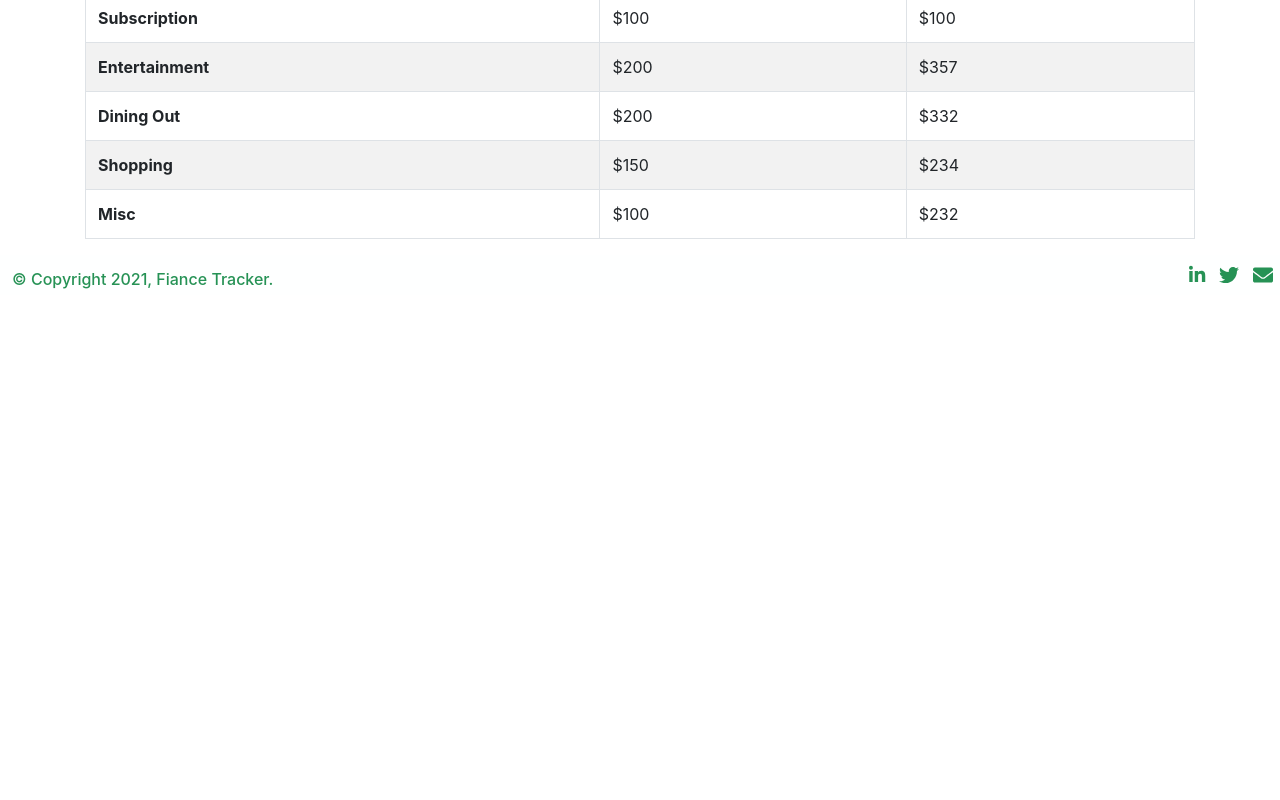
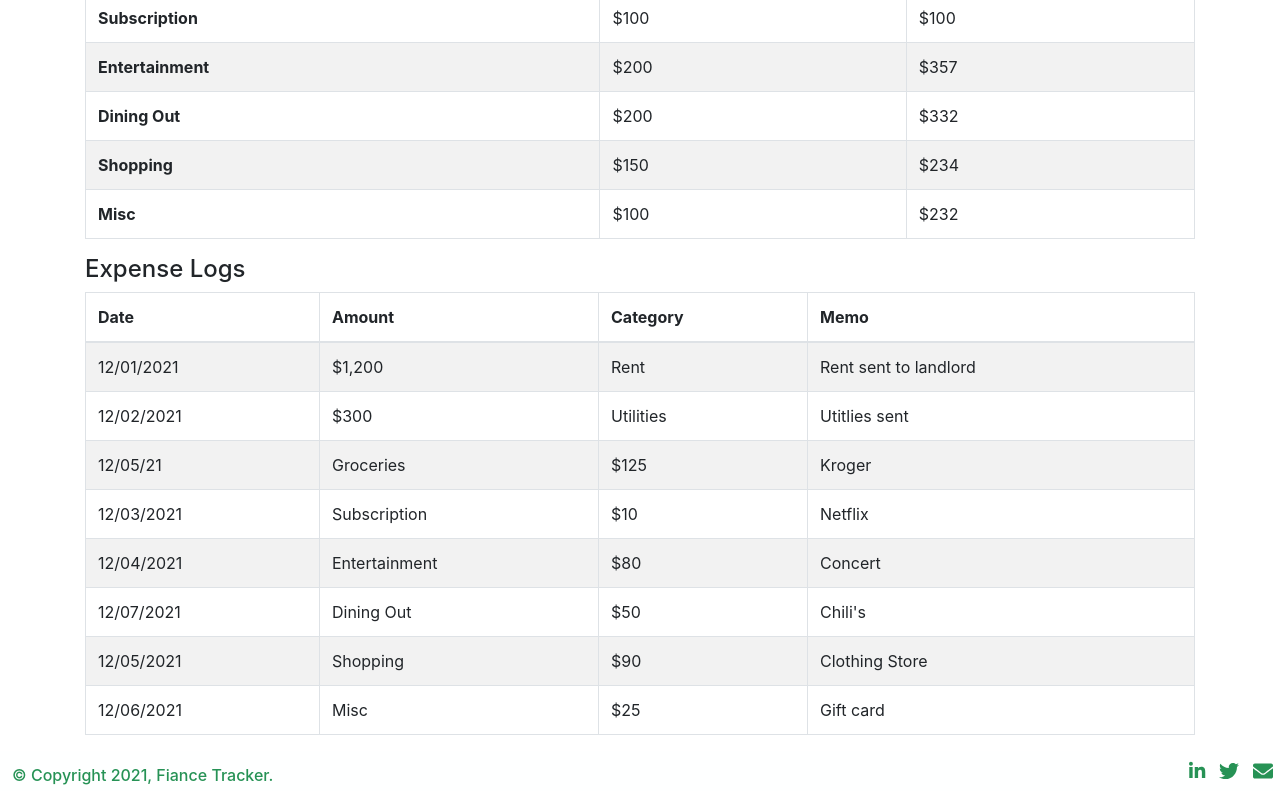
Before and after one commit to BrendaQu/project2-finance-tracker, a React (Create React App) app: page / in a window 1280 px wide. Shown: the part 630-1430 px from the top of the page. Before the commit the page ends 935 px from the top, so only its background shows below. Built offline with nearby package versions, Linux system fonts and the light colour scheme.

Commit message:
user report updated

```diff
--- a/src/componenets/UserReport/index.js
+++ b/src/componenets/UserReport/index.js
@@ -93,6 +93,67 @@ const UserReport = () => {
                     </tr>
                 </tbody>
             </table>
+            <h4>Expense Logs</h4>
+            <table class="table table-hover table-bordered table-striped" >
+                <thead>
+                    <tr>
+                        <th scope="col">Date</th>
+                        <th scope="col">Amount</th>
+                        <th scope="col">Category</th>
+                        <th scope="col">Memo</th>
+                    </tr>
+                </thead>
+                <tbody>
+                    <tr>
+                        <td>12/01/2021</td>
+                        <td>$1,200</td>
+                        <td>Rent</td>
+                        <td>Rent sent to landlord</td>
+                    </tr>
+                    <tr>
+                        <td>12/02/2021</td>
+                        <td>$300</td>
+                        <td>Utilities</td>
+                        <td>Utitlies sent</td>
+                    </tr>
+                    <tr>
+                        <td>12/05/21</td>
+                        <td>Groceries</td>
+                        <td>$125</td>
+                        <td>Kroger</td>
+                    </tr>
+                    <tr>
+                        <td>12/03/2021</td>
+                        <td>Subscription</td>
+                        <td>$10</td>
+                        <td>Netflix</td>
+                    </tr>
+                    <tr>
+                        <td>12/04/2021</td>
+                        <td>Entertainment</td>
+                        <td>$80</td>
+                        <td>Concert</td>
+                    </tr>
+                    <tr>
+                        <td>12/07/2021</td>
+                        <td>Dining Out</td>
+                        <td>$50</td>
+                        <td>Chili's</td>
+                    </tr>
+                    <tr>
+                        <td>12/05/2021</td>
+                        <td>Shopping</td>
+                        <td>$90</td>
+                        <td>Clothing Store</td>
+                    </tr>
+                    <tr>
+                        <td>12/06/2021</td>
+                        <td>Misc</td>
+                        <td>$25</td>
+                        <td>Gift card</td>
+                    </tr>
+                </tbody>
+            </table>
 
         </div>
     )
```
